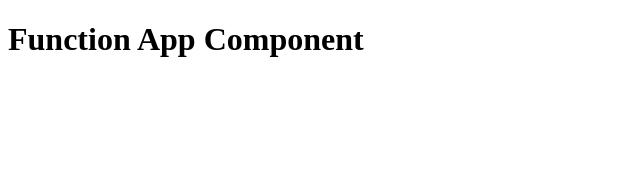
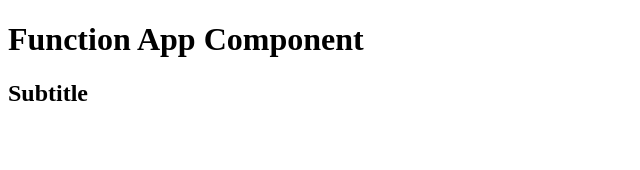
Before and after one commit to athena272/js-stack, a React app in the folder 01-fundamentos-react/: page / in a window 1280 px wide. Shown: the top 170 px of the page, without its empty margins (0-640 px from the left). Built offline with nearby package versions, Linux system fonts and the light colour scheme.

Commit message:
Update App.js

```diff
--- a/01-fundamentos-react/src/App.js
+++ b/01-fundamentos-react/src/App.js
@@ -1,5 +1,10 @@
 import React from 'react'
 
 export function App() {
-    return <h1>Function App Component</h1>
+    return (
+        <React.Fragment>
+            <h1>Function App Component</h1>
+            <h2>Subtitle</h2>
+        </React.Fragment>
+    )
 }
```
